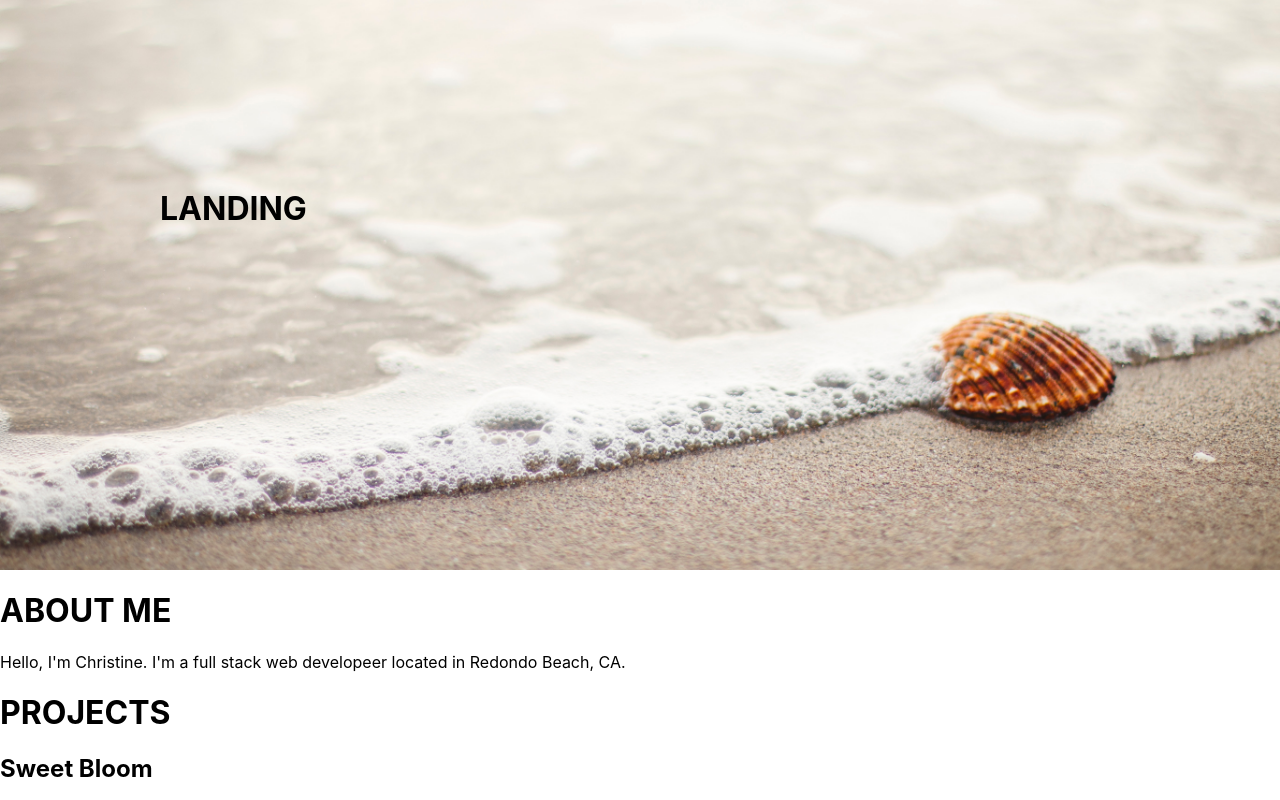
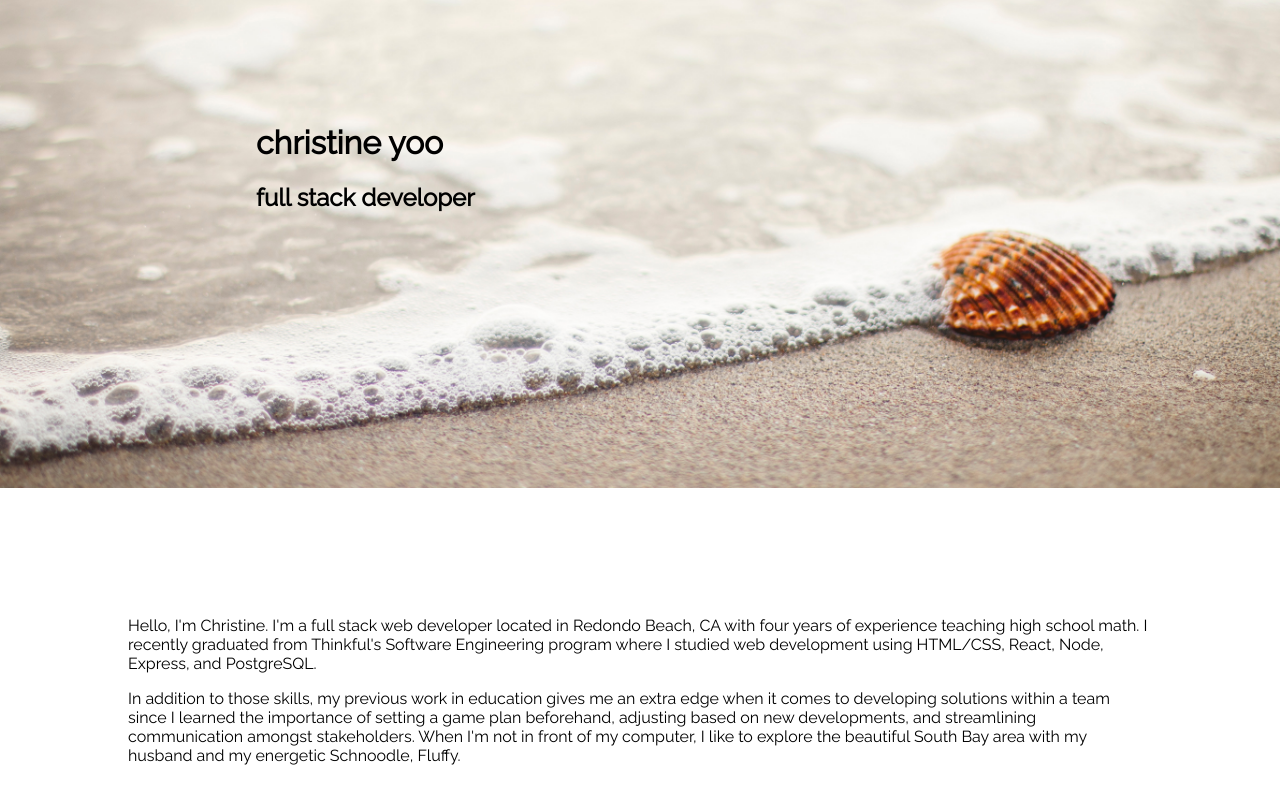
Before and after one commit to christineyoo/christine-portfolio, a React (Create React App) app: page / in a window 1280 px wide. Shown: the part 220-1020 px from the top of the page. Built offline with nearby package versions, Linux system fonts and the light colour scheme.

Commit message:
updated landing and about section

```diff
--- a/src/App.css
+++ b/src/App.css
@@ -10,33 +10,3 @@
   height: 40vmin;
   pointer-events: none;
 }
-
-@media (prefers-reduced-motion: no-preference) {
-  .App-logo {
-    animation: App-logo-spin infinite 20s linear;
-  }
-}
-
-.App-header {
-  background-color: #282c34;
-  min-height: 100vh;
-  display: flex;
-  flex-direction: column;
-  align-items: center;
-  justify-content: center;
-  font-size: calc(10px + 2vmin);
-  color: white;
-}
-
-.App-link {
-  color: #61dafb;
-}
-
-@keyframes App-logo-spin {
-  from {
-    transform: rotate(0deg);
-  }
-  to {
-    transform: rotate(360deg);
-  }
-}
--- a/src/App.js
+++ b/src/App.js
@@ -8,7 +8,6 @@ import NavBar from './navbar/NavBar';
 import './App.css';
 
 class App extends Component {
-  state = {};
   render() {
     return (
       <>
--- a/src/about/About.css
+++ b/src/about/About.css
@@ -0,0 +1,3 @@
+#about {
+    margin: 10%;
+}
--- a/src/about/About.js
+++ b/src/about/About.js
@@ -1,12 +1,27 @@
 import React, { Component } from 'react';
+import './About.css';
 
 class About extends Component {
   render() {
     return (
-      <>
-        <h1>ABOUT ME</h1>
-        <p>Hello, I'm Christine. I'm a full stack web developeer located in Redondo Beach, CA. </p>
-      </>
+      <div id='about'>
+        <p>
+          Hello, I'm Christine. I'm a full stack web developer located in
+          Redondo Beach, CA with four years of experience teaching high school
+          math. I recently graduated from Thinkful's Software Engineering
+          program where I studied web development using HTML/CSS, React, Node,
+          Express, and PostgreSQL.
+        </p>
+        <p>
+          In addition to those skills, my previous work in education gives me an
+          extra edge when it comes to developing solutions within a team since I
+          learned the importance of setting a game plan beforehand, adjusting
+          based on new developments, and streamlining communication amongst
+          stakeholders. When I'm not in front of my computer, I like to explore
+          the beautiful South Bay area with my husband and my energetic
+          Schnoodle, Fluffy.
+        </p>
+      </div>
     );
   }
 }
--- a/src/index.css
+++ b/src/index.css
@@ -1,10 +1,8 @@
+@import url('https://fonts.googleapis.com/css2?family=Raleway&display=swap');
+
 body {
   margin: 0;
-  font-family: -apple-system, BlinkMacSystemFont, 'Segoe UI', 'Roboto', 'Oxygen',
-    'Ubuntu', 'Cantarell', 'Fira Sans', 'Droid Sans', 'Helvetica Neue',
-    sans-serif;
-  -webkit-font-smoothing: antialiased;
-  -moz-osx-font-smoothing: grayscale;
+  font-family: 'Raleway', sans-serif;
 }
 
 code {
--- a/src/landing/Landing.css
+++ b/src/landing/Landing.css
@@ -4,7 +4,15 @@
   -moz-background-size: cover;
   -o-background-size: cover;
   background-size: cover;
-  margin: 0;
-  padding: 20rem 10rem;
-  background-position: 80% 100%;
+  background-position: 100% 100%;
 }
+
+#name {
+  padding: 20%;
+}
+
+@media all and (min-width:800px) {
+  #landing {
+    background-position: right bottom;
+  }
+}
--- a/src/landing/Landing.js
+++ b/src/landing/Landing.js
@@ -1,11 +1,14 @@
 import React, { Component } from 'react';
-import './Landing.css'
+import './Landing.css';
 
 class Landing extends Component {
   render() {
     return (
       <div id='landing'>
-        <h1>LANDING</h1>
+        <div id='name'>
+          <h1>christine yoo</h1>
+          <h2>full stack developer</h2>
+        </div>
       </div>
     );
   }
```
